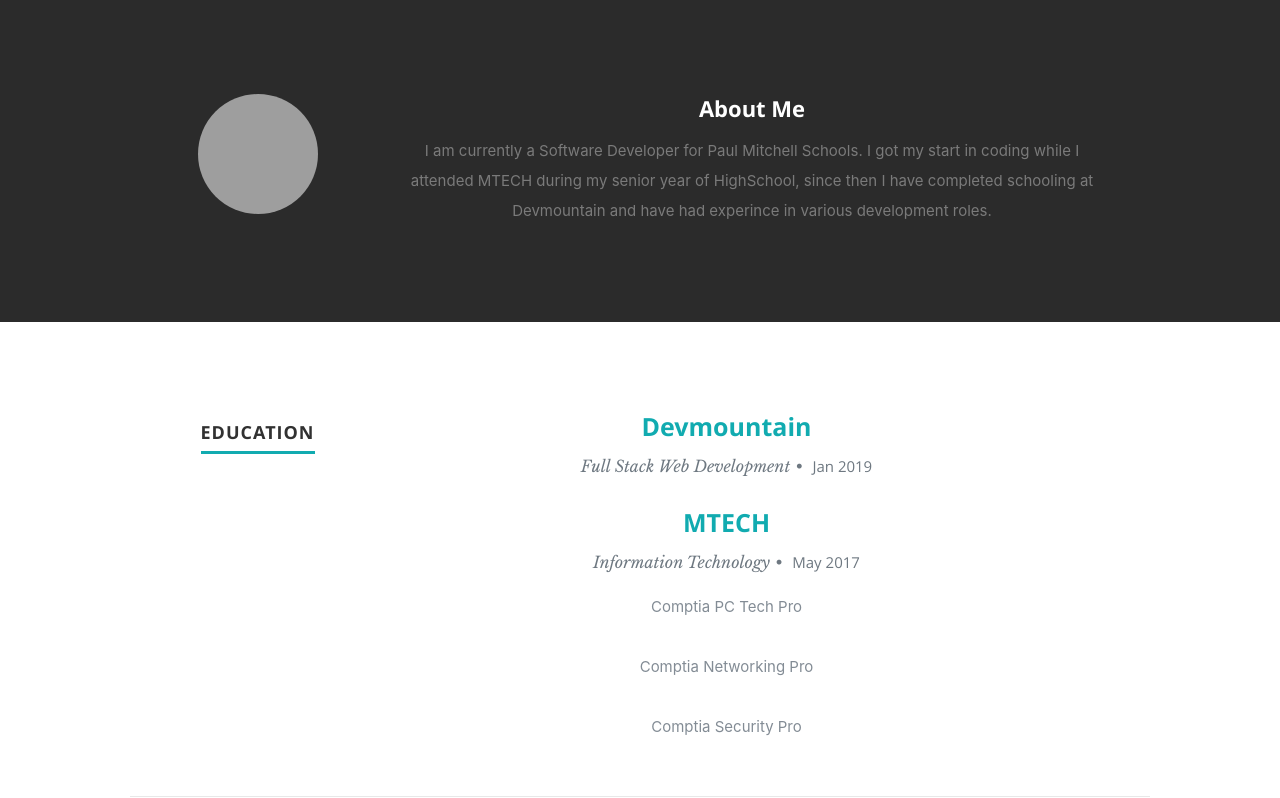
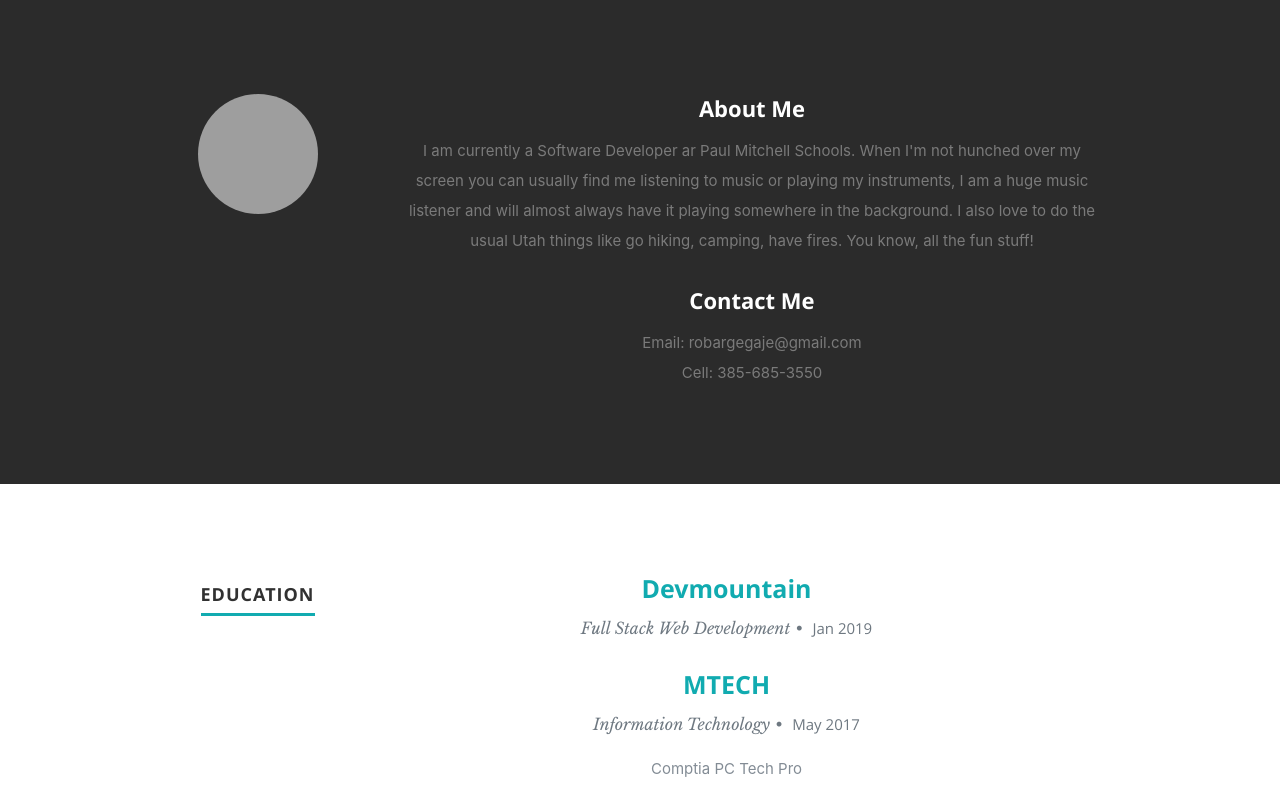
Before and after one commit to Grobarge/portfolio, a React (Create React App) app: page / in a window 1280 px wide. Shown: the part 802-1600 px from the top of the page. Built offline with nearby package versions, Linux system fonts and the light colour scheme; grey boxes are pictures that could not be loaded.

Commit message:
made small changes

```diff
--- a/src/App.js
+++ b/src/App.js
@@ -11,6 +11,7 @@
       <div className="App">
         <Header resumeData={resumeData} />
         <About resumeData={resumeData} />
+        {/* <About resumeData={resumeData} /> */}
         <Resume resumeData={resumeData} />
         <Portfolio resumeData={resumeData} />
         <Footer resumeData={resumeData} />
--- a/src/components/About.js
+++ b/src/components/About.js
@@ -22,7 +22,16 @@
                   </p>
 
                   <div className="row">
-
+                     <h2>Contact Me</h2>
+                     <p>
+                        {
+                           resumeData.aboutme2
+                        }
+                        <br />
+                        {
+                           resumeData.email
+                        }
+                     </p>
 
                   </div>
                </div>
--- a/src/components/Portfolio.js
+++ b/src/components/Portfolio.js
@@ -12,7 +12,6 @@
           <h2><a href="https://github.com/Gaje-Robarge/biskue">Biskue</a></h2>
           <h2><a href="https://github.com/Grobarge/react-native-practice"> ReactNative</a></h2>
           <h2><a href="https://github.com/Gaje-Robarge/Simulation2">Houser</a></h2>
-          <h2><a href="https://github.com/Gaje-Robarge/NoDB-Project"> Gifs</a></h2>
 
         </div>
       </section>
--- a/src/resumeData.js
+++ b/src/resumeData.js
@@ -16,8 +16,9 @@
     },
 
   ],
-  "aboutme": "I am currently a Software Developer for Paul Mitchell Schools. I got my start in coding while I attended MTECH during my senior year of HighSchool, since then I have completed schooling at Devmountain and have had experince in various development roles.",
-  "address": "Lehi, UT",
+  "aboutme": "I am currently a Software Developer ar Paul Mitchell Schools. When I'm not hunched over my screen you can usually find me listening to music or playing my instruments, I am a huge music listener and will almost always have it playing somewhere in the background. I also love to do the usual Utah things like go hiking, camping, have fires. You know, all the fun stuff!",
+  "aboutme2": "Email: robargegaje@gmail.com",
+  "email": "Cell: 385-685-3550",
   "education": [
     {
       "UniversityName": "Devmountain",
```
